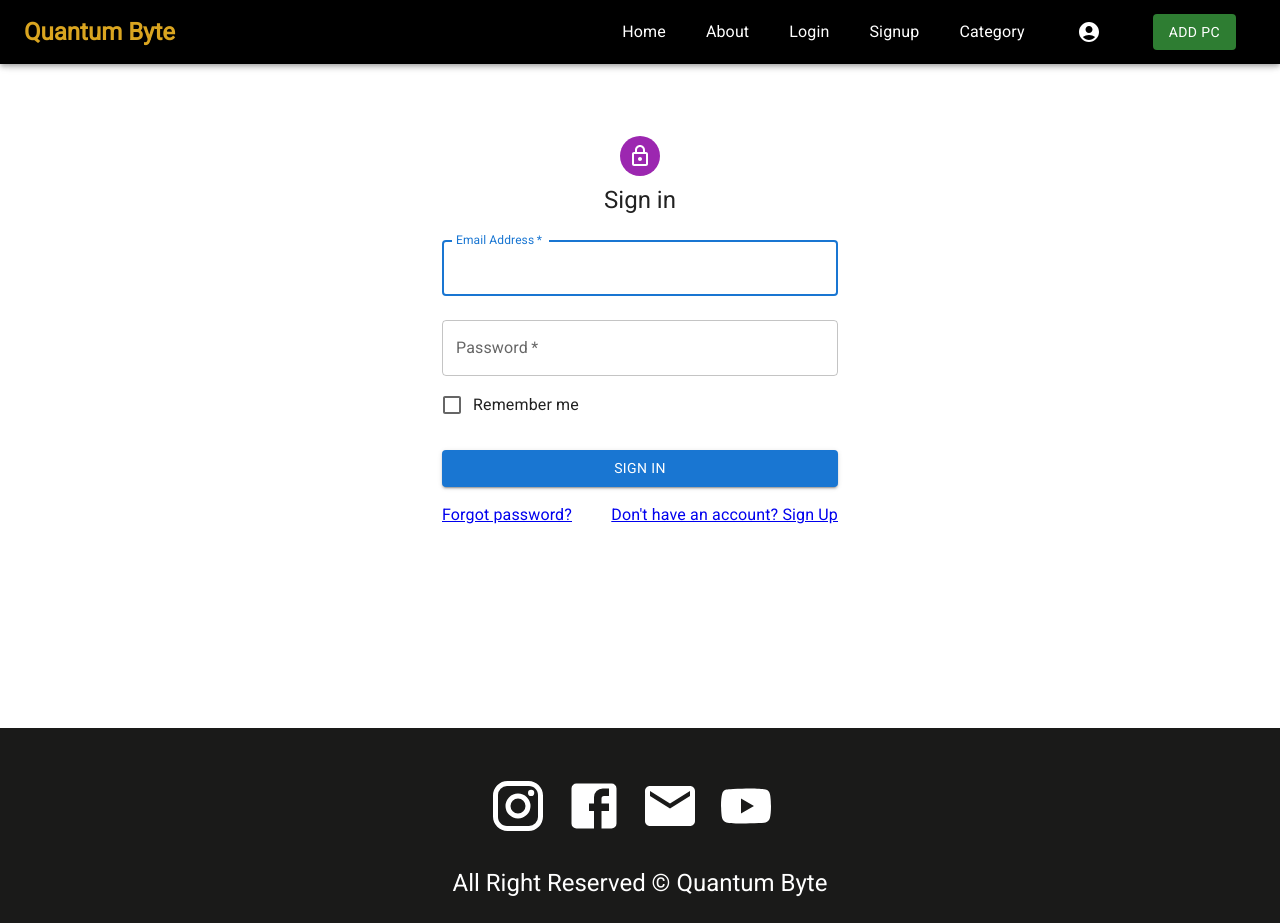
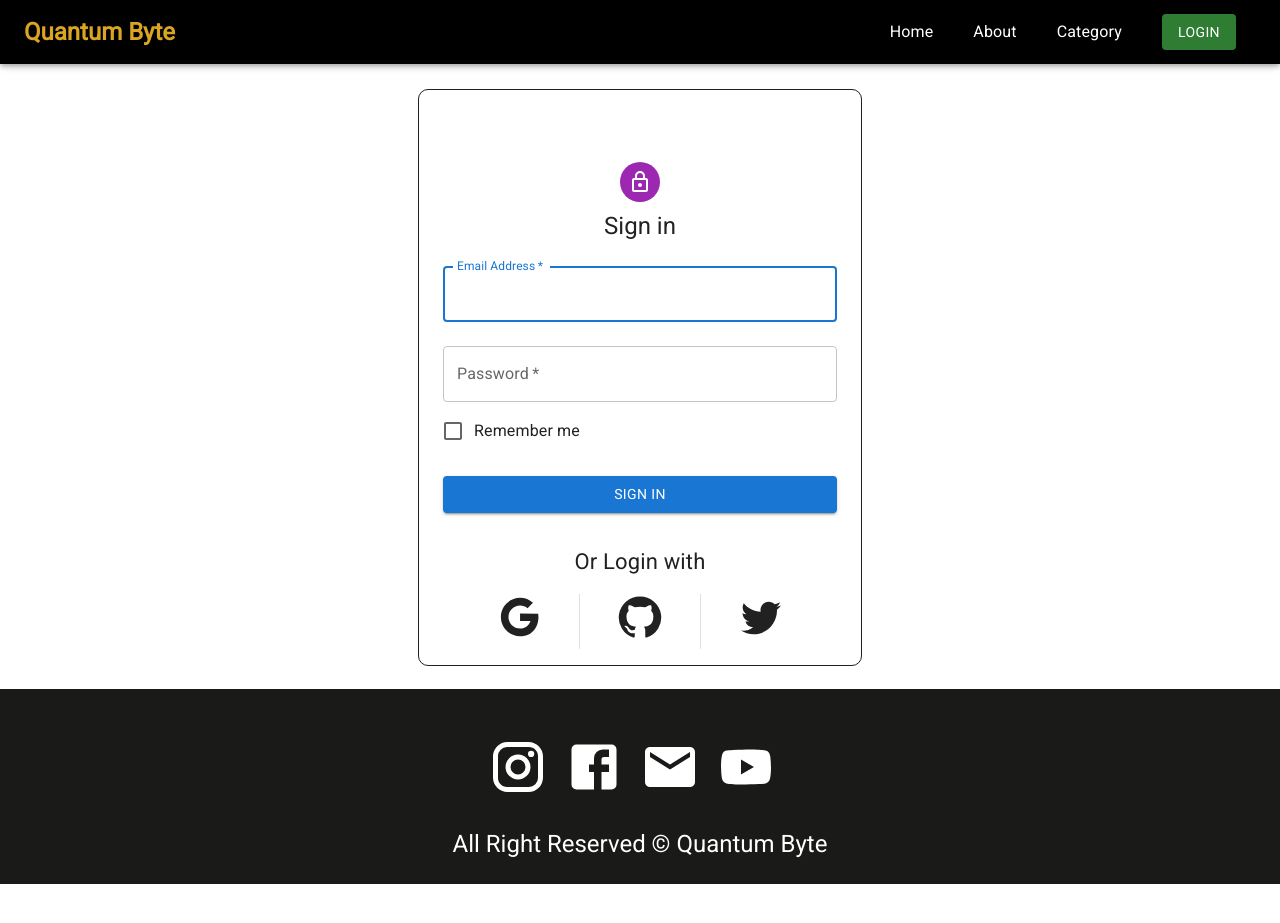
Before and after one commit to hasanulhasan/quantum-byte, a Next.js app: page /login in a window 1280 px wide. After the commit the page ends 884 px from the top, so only its background shows below. Built offline with nearby package versions, Linux system fonts and the light colour scheme; no server answers.

Commit message:
firebase login system added

```diff
--- a/package.json
+++ b/package.json
@@ -14,12 +14,16 @@
     "@mui/icons-material": "^5.14.1",
     "@mui/material": "^5.14.2",
     "@reduxjs/toolkit": "^1.9.5",
-    "json-server": "^0.17.1",
+    "dotenv": "^16.3.1",
     "eslint": "8.46.0",
     "eslint-config-next": "13.4.12",
+    "firebase": "^10.1.0",
+    "json-server": "^0.17.1",
     "next": "13.4.12",
+    "next-auth": "^4.22.3",
     "react": "18.2.0",
     "react-dom": "18.2.0",
+    "react-firebase-hooks": "^5.1.1",
     "react-redux": "^8.1.1"
   }
 }
--- a/src/components/ChoiceCategory/ChoiceCategoryProducts.js
+++ b/src/components/ChoiceCategory/ChoiceCategoryProducts.js
@@ -6,7 +6,6 @@ import TableHead from '@mui/material/TableHead';
 import TableRow from '@mui/material/TableRow';
 import Paper from '@mui/material/Paper';
 import SingleChoiceProduct from './SingleChoiceProduct';
-
 import styles from '../../styles/choiceCategory.module.css'
 
 const ChoiceCategoryProducts = ({products}) => {
@@ -17,10 +16,12 @@ const ChoiceCategoryProducts = ({products}) => {
       <Table sx={{ minWidth: 650 }} aria-label="simple table">
         <TableHead>
           <TableRow>
+            <TableCell>Image</TableCell>
             <TableCell>Product Name</TableCell>
             <TableCell>Price</TableCell>
             <TableCell>Rating</TableCell>
             <TableCell>Status</TableCell>
+            <TableCell>Category</TableCell>
             <TableCell>Action</TableCell>
           </TableRow>
         </TableHead>
--- a/src/components/Layouts/Header.js
+++ b/src/components/Layouts/Header.js
@@ -1,14 +1,18 @@
-import { AppBar, Box, Button, Divider, Drawer, FormControl, IconButton, InputLabel, Menu, MenuItem, Select, Toolbar, Typography } from '@mui/material';
-import React, { useState } from 'react';
+import { AppBar, Box, Button, Divider, Drawer, IconButton,Menu, MenuItem, Toolbar, Typography } from '@mui/material';
+import { useState } from 'react';
 import MenuIcon from '@mui/icons-material/Menu';
 import Link from 'next/link';
-// import Logo from '../../images/logo.svg'
 import styles from './../../styles/header.module.css'
 import AccountCircle from '@mui/icons-material/AccountCircle';
 import { useRouter } from 'next/router';
+import { useAuthState, useSignOut } from 'react-firebase-hooks/auth';
+import { auth } from '@/utils/firebase';
 
 const Header = () => {
   const router = useRouter();
+  const [user, loading] = useAuthState(auth);
+  const [signOut, error] = useSignOut(auth);
+
   const [mobileOpen, setMobileOpen] = useState(false);
   const [anchorEl, setAnchorEl] = useState(null);
   const [categoryEl, setCategoryEl] = useState(null);
@@ -80,8 +84,6 @@ const Header = () => {
               <ul className={styles.navigationMenu}>
                 <li><Link href='/'>Home</Link></li>
                 <li><Link href='/about'>About</Link></li>
-                <li><Link href='/login'>Login</Link></li>
-                <li><Link href='/signup'>Signup</Link></li>
                 <li>
               <p aria-controls="category" aria-haspopup="true" onClick={handleCategory}>Category</p>
               <Menu
@@ -108,7 +110,9 @@ const Header = () => {
               </Menu>
             {/* </div> */}
                 </li>
-    <li>
+            {
+              user?.email? <>
+              <li>
       <div>
               <IconButton
                 size="large"
@@ -136,11 +140,17 @@ const Header = () => {
                 onClose={handleClose}
               >
                 <MenuItem onClick={handleClose}>Profile</MenuItem>
-                <MenuItem onClick={handleClose}>My account</MenuItem>
+                <MenuItem onClick={handleClose}>ADD Component</MenuItem>
+                <MenuItem onClick={()=> {signOut().then(data=> {if(data){ handleClose()}})}}>Logout</MenuItem>
               </Menu>
             </div>
             </li>
             <li><Link href='/addpc'><Button variant='contained' color='success'>Add PC</Button></Link></li>
+              </> :
+              <>
+                <li><Link href='/login'><Button variant='contained' color='success'>Login</Button></Link></li>
+              </>
+            }
               </ul>
 
             </Box>
--- a/src/pages/_app.js
+++ b/src/pages/_app.js
@@ -1,12 +1,16 @@
 import { store } from '@/redux/store'
 import '@/styles/globals.css'
 import { Provider } from 'react-redux'
+import { SessionProvider } from "next-auth/react"
 
 export default function App({ Component, pageProps }) {
   const getLayout = Component.getLayout || ((page)=> page)
+
   return getLayout(<Provider store={store}>
+    <SessionProvider session={pageProps.session}>
     {
       <Component {...pageProps} />
     }
+    </SessionProvider>
   </Provider>)
 }
--- a/src/pages/login.js
+++ b/src/pages/login.js
@@ -1,22 +1,32 @@
-import { Avatar, Box, Button, Checkbox, Container, CssBaseline, FormControlLabel, Grid, TextField, Typography } from '@mui/material';
-import Link from 'next/link';
+import { Avatar, Box, Button, Checkbox, Container, CssBaseline, Divider, FormControlLabel, Grid, TextField, Typography } from '@mui/material';
+import GoogleIcon from '@mui/icons-material/Google';
+import GitHubIcon from '@mui/icons-material/GitHub';
 import LockOutlinedIcon from '@mui/icons-material/LockOutlined';
 import MainLayout from '@/components/Layouts/MainLayout';
+import TwitterIcon from '@mui/icons-material/Twitter';
+import {auth} from '../utils/firebase'
+import { useSignInWithEmailAndPassword } from 'react-firebase-hooks/auth';
+import { useRouter } from 'next/router';
 
 const Login = () => {
-
-  const handleSubmit = (event) => {
-    event.preventDefault();
-    const data = new FormData(event.currentTarget);
-    console.log({
-      email: data.get('email'),
-      password: data.get('password'),
-    });
+  const router =useRouter();
+  const [signInWithEmailAndPassword,user,loading,error] = useSignInWithEmailAndPassword(auth);
+  const handleSubmit = (e) => {
+    e.preventDefault();
+    const data = new FormData(e.currentTarget);
+    signInWithEmailAndPassword(data.get('email'), data.get('password')).then(data=> {
+      if(data){
+        router.push('/')
+      }
+    }).catch(err=> {alert('You have entered wrong password or email')})
+    if(error){
+      console.log(error)
+    }
   };
 
   return (
     <div style={{height: '70vh'}}>
-      <Container component="main" maxWidth="xs" my->
+      <Container component="main" maxWidth="xs" sx={{ border: 1, marginTop: '25px', borderRadius: '10px'}}>
         <CssBaseline />
         <Box
           sx={{
@@ -65,18 +75,25 @@ const Login = () => {
             >
               Sign In
             </Button>
-            <Grid container>
-              <Grid item xs>
-                <Link href="#" variant="body2">
-                  Forgot password?
-                </Link>
-              </Grid>
-              <Grid item>
-                <Link href="#" variant="body2">
-                  {"Don't have an account? Sign Up"}
-                </Link>
-              </Grid>
-            </Grid>
+
+            <Box sx={{textAlign: 'center', fontSize: '22px'}} p={2}>
+              Or Login with
+            <Grid container mt={2}>
+      <Grid item xs>
+      <GoogleIcon sx={{ width: 46, height: 46 }}/>
+      </Grid>
+      <Divider orientation="vertical" flexItem>
+      </Divider>
+      <Grid item xs>
+      <GitHubIcon sx={{ width: 46, height: 46 }}/>
+      </Grid>
+      <Divider orientation="vertical" flexItem>
+      </Divider>
+      <Grid item xs>
+      <TwitterIcon sx={{ width: 46, height: 46 }}/>
+      </Grid>
+    </Grid>
+            </Box>
           </Box>
         </Box>
       </Container>
--- a/src/styles/addpc.module.css
+++ b/src/styles/addpc.module.css
@@ -6,7 +6,7 @@
   width: 50%;
   margin-left: 25%;
   margin-right: 25%;
-  height: 90vh;
+  min-height: 90vh;
 }
 
 @media only screen and (max-width: 600px) {
--- a/src/styles/choiceCategory.module.css
+++ b/src/styles/choiceCategory.module.css
@@ -6,7 +6,7 @@
   width: 50%;
   margin-left: 25%;
   margin-right: 25%;
-  height: 50vh;
+  min-height: 50vh;
   margin-top: 15px;
 }
 
```
Also changed, not shown: src/components/ChoiceCategory/SingleChoiceProduct.js (+17 -3 lines), src/pages/api/auth/[...nextauth].js (added, +15 -0 lines), src/pages/signup.js (+33 -25 lines), 2 other files (tests, documents, lock files or other folders).
